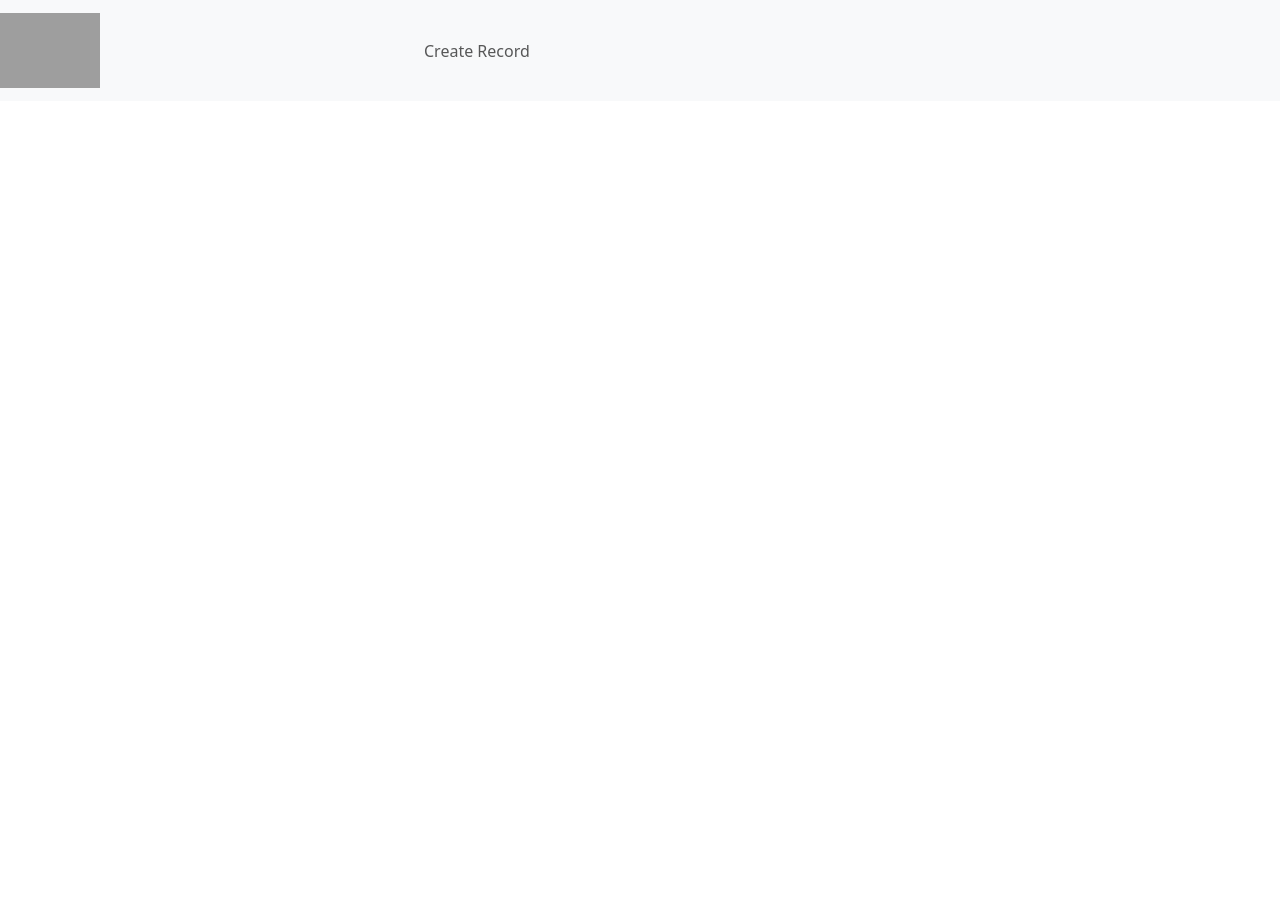
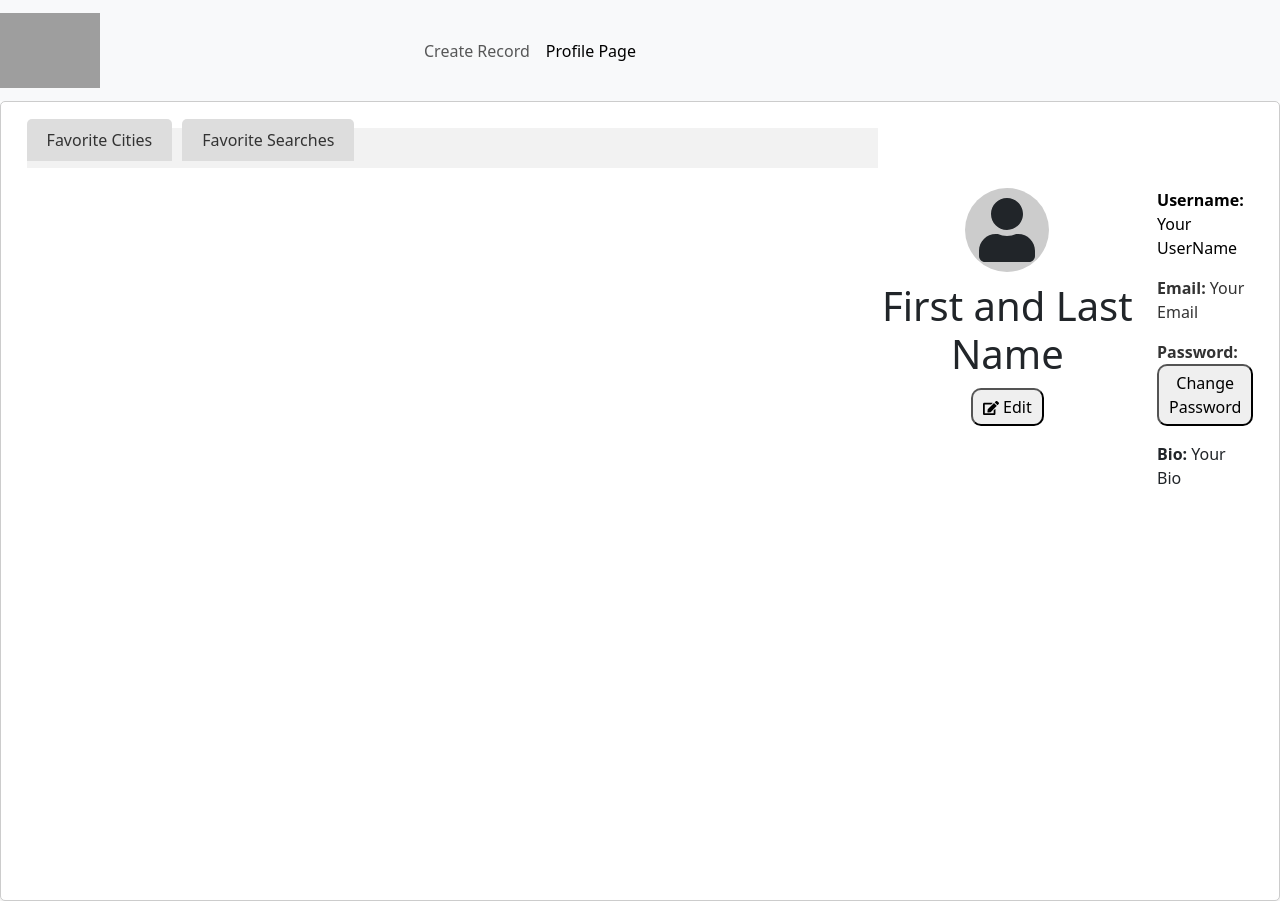
Before and after one commit to JackKrueckeberg/CS307TeamCodeBase, a React (Create React App) app in the folder FindYourHome/client/: page /profile in a window 1280 px wide. Before the commit this address had no page. Before the commit the page ends 800 px from the top, so only its background shows below. Built offline with nearby package versions, Linux system fonts and the light colour scheme; grey boxes are pictures that could not be loaded.

Commit message:
User story 15 - Task 1 - Set up profile page UI

```diff
--- a/FindYourHome/client/src/App.js
+++ b/FindYourHome/client/src/App.js
@@ -8,6 +8,8 @@ import Navbar from "./components/navbar";
 import RecordList from "./components/recordList";
 import Edit from "./components/edit";
 import Create from "./components/create";
+import Profile from './components/profile'
+
 
 const App = () => {
  return (
@@ -17,6 +19,7 @@ const App = () => {
        <Route exact path="/" element={<RecordList />} />
        <Route path="/edit/:id" element={<Edit />} />
        <Route path="/create" element={<Create />} />
+       <Route path="/profile" element={<Profile />} />
      </Routes>
    </div>
  );
--- a/FindYourHome/client/src/components/navbar.js
+++ b/FindYourHome/client/src/components/navbar.js
@@ -33,6 +33,11 @@ export default function Navbar() {
                Create Record
              </NavLink>
            </li>
+           <li className="nav-item">
+             <NavLink className="nav-link" to="/profile">
+               Profile Page
+             </NavLink>
+           </li>
          </ul>
        </div>
      </nav>
--- /dev/null
+++ b/FindYourHome/client/src/components/profile.css
@@ -0,0 +1,123 @@
+.profile {
+    max-width: 100%;
+    width: 100%;
+    min-height: 100vh;
+    margin: 0 auto;
+    padding: 2%;
+    background-color: #fff;
+    border: 1px solid #ccc;
+    border-radius: 5px;
+    box-shadow: 0 2px 4px rgba(0, 0, 0, 0.1);
+    display: flex;
+  }
+
+  .profile-avatar {
+    flex: 1; /* Avatar takes up all available space on the left */
+    background-color: #ccc;
+    border-radius: 50%;
+    padding: 10px;
+    margin: 0 auto;
+    display: inline-block;
+  }
+
+  .profile-details {
+    margin-top: 60px;
+    flex: 3; /* Details take up remaining space on the right */
+    padding-left: 20px;
+    display: flex;
+    flex-direction: column; /* Stack details vertically */
+  }
+
+  .round-corner {
+    border-radius: 10px; /* You can adjust the value to control the roundness of the corners */
+    padding: 5px 10px; /* Adding some padding to make the button look nice */
+    font-size: 16px; /* Setting the font size for the button text */
+  }
+
+  .profile-header {
+    text-align: center;
+    margin-top: 60px;
+  }
+
+  .profile-name {
+    font-size: 24px;
+    margin: 10px 0;
+  }
+
+  .profile-username {
+    color: #010101;
+  }
+
+  .profile-bio {
+    font-size: 16px;
+    margin-bottom: 10px;
+  }
+
+  .profile-contact {
+    display: flex;
+    align-items: center;
+  }
+
+  .profile-icon {
+    margin-right: 10px;
+    color: #007BFF;
+  }
+
+  .profile-email {
+    color: #333;
+  }
+
+  .profile-password {
+    color: #333;
+  }
+
+  .edit-button {
+    background-color: #17a2b8;
+    color: white;
+    padding: 8px 16px;
+    border: none;
+    border-radius: 5px;
+    cursor: pointer;
+    font-size: 14px;
+    margin-top: 10px;
+  }
+
+  .edit-button:hover {
+    background-color: #117a8b;
+  }
+
+  .tab-container {
+    width: 100%;
+    height: 5vh;
+    background-color: #f2f2f2;
+  }
+
+  /* Style for the tabs */
+  .tabs {
+    list-style-type: none;
+    margin: 0;
+    padding: 0;
+    display: flex;
+  }
+
+  .tabs li {
+    margin-right: 10px;
+  }
+
+  .tabs a {
+    text-decoration: none;
+    background-color: #ddd;
+    padding: 10px 20px;
+    border-radius: 5px 5px 0 0; /* Rounded corners on the top */
+    color: #333;
+  }
+
+  .tabs a:hover {
+    background-color: #aaa;
+  }
+
+  /* Style for the tab content */
+  .tab-content {
+    display: none;
+    padding: 20px;
+  }
--- /dev/null
+++ b/FindYourHome/client/src/components/profile.js
@@ -0,0 +1,133 @@
+import React, { useState } from "react";
+import './profile.css';
+import { FaUser, FaEdit } from 'react-icons/fa';
+
+export default function Profile() {
+    // initialize the profile info
+    const initialInfo = {
+        name: 'First and Last Name',
+        username: 'Your UserName',
+        email: 'Your Email',
+        bio: 'Your Bio',
+        password: '',
+    };
+
+    // Create state variables for user info ad editing mode
+    const [user, setInfo] = useState(initialInfo); // user stores the profile info
+    const [isEditing, setIsEditing] = useState(false); // isEditing tracks whether the user is in edit mode
+
+    // function to toggle between view and edit mode
+    const handleEdit = () => {
+        setIsEditing(!isEditing);
+    };
+
+    // function to handle input changes and update the user state
+    const handleInputChange = (e) => {
+        const { name, value } = e.target;
+        setInfo({
+            ...user,
+            [name]: value,
+        });
+    };
+
+    // function to save changes and exit edit mode
+    const handleSave = () => {
+        setIsEditing(false);
+    };
+
+    // function to change password
+    const handlePasswordChange = () => {
+        // route the user to change password function
+      };
+
+    // function to display favorite cities
+
+
+    // function to display favorite searches
+
+
+
+    return (
+        <div className="profile">
+            <div class="tab-container">
+                <ul class="tabs">
+                    <li><a href="Favorite Cities">Favorite Cities</a></li>
+                    <li><a href="Favorite Searches">Favorite Searches</a></li>
+                </ul>
+                <div id="tab1" class="tab-content">Content for Favorite Cities</div>
+                <div id="tab2" class="tab-content">Content for Favorite Searches</div>
+            </div>
+            <div className="profile-header">
+                <div className="profile-avatar">
+                    <FaUser size={64} />
+                </div>
+                <div className="profile-name">
+                    {isEditing ? (
+                        <input
+                            class = "round-corner"
+                            type="text"
+                            name="name"
+                            value={user.name}
+                            onChange={handleInputChange}
+                        />
+                    ) : (
+                        <h1>{user.name}</h1>
+                    )}
+                </div>
+                <div className="profile-actions">
+                    {isEditing ? (
+                        <button class="round-corner" onClick={handleSave}>Save</button>
+                    ) : (
+                        <button class="round-corner" onClick={handleEdit}>
+                            <FaEdit /> Edit
+                        </button>
+                    )}
+                </div>
+            </div>
+            <div className="profile-details">
+                <p className="profile-username">
+                    <strong> Username: </strong> {isEditing ? (
+                    <input
+                        class = "round-corner"
+                        type="text"
+                        name="username"
+                        value={user.username}
+                        onChange={handleInputChange}
+                    />
+                    ) : (
+                        user.username
+                    )}
+                </p>
+                <p className="profile-email">
+                    <strong> Email: </strong>{isEditing ? (
+                        <input
+                            class = "round-corner"
+                            type="text"
+                            name="email"
+                            value={user.email}
+                            onChange={handleInputChange}
+                        />
+                    ) : (
+                        user.email
+                    )}
+                </p>
+                <p className="profile-password">
+                    <strong>Password:</strong>
+                    <button class="round-corner" onClick={handlePasswordChange}>Change Password</button>
+                </p>
+                <p className="profile-bio">
+                    <strong> Bio: </strong> {isEditing ? (
+                        <textarea
+                            class = "round-corner"
+                            name="bio"
+                            value={user.bio}
+                            onChange={handleInputChange}
+                        />
+                    ) : (
+                        user.bio
+                    )}
+                </p>
+            </div>
+        </div>
+    );
+};
--- /dev/null
+++ b/package.json
@@ -0,0 +1,5 @@
+{
+  "dependencies": {
+    "react-icons": "^4.11.0"
+  }
+}
```
Also changed, not shown: 1 other file (tests, documents, lock files or other folders).
